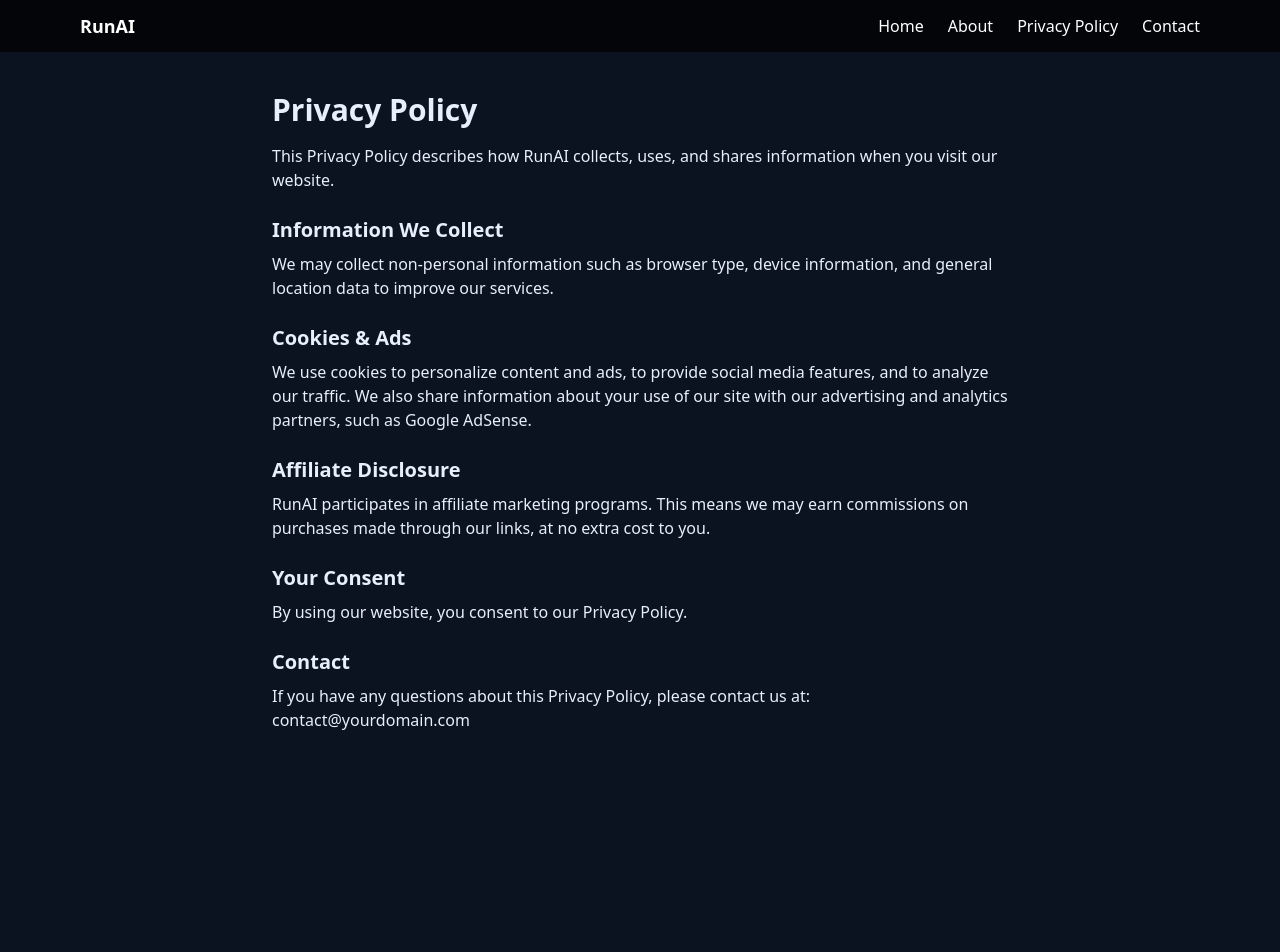
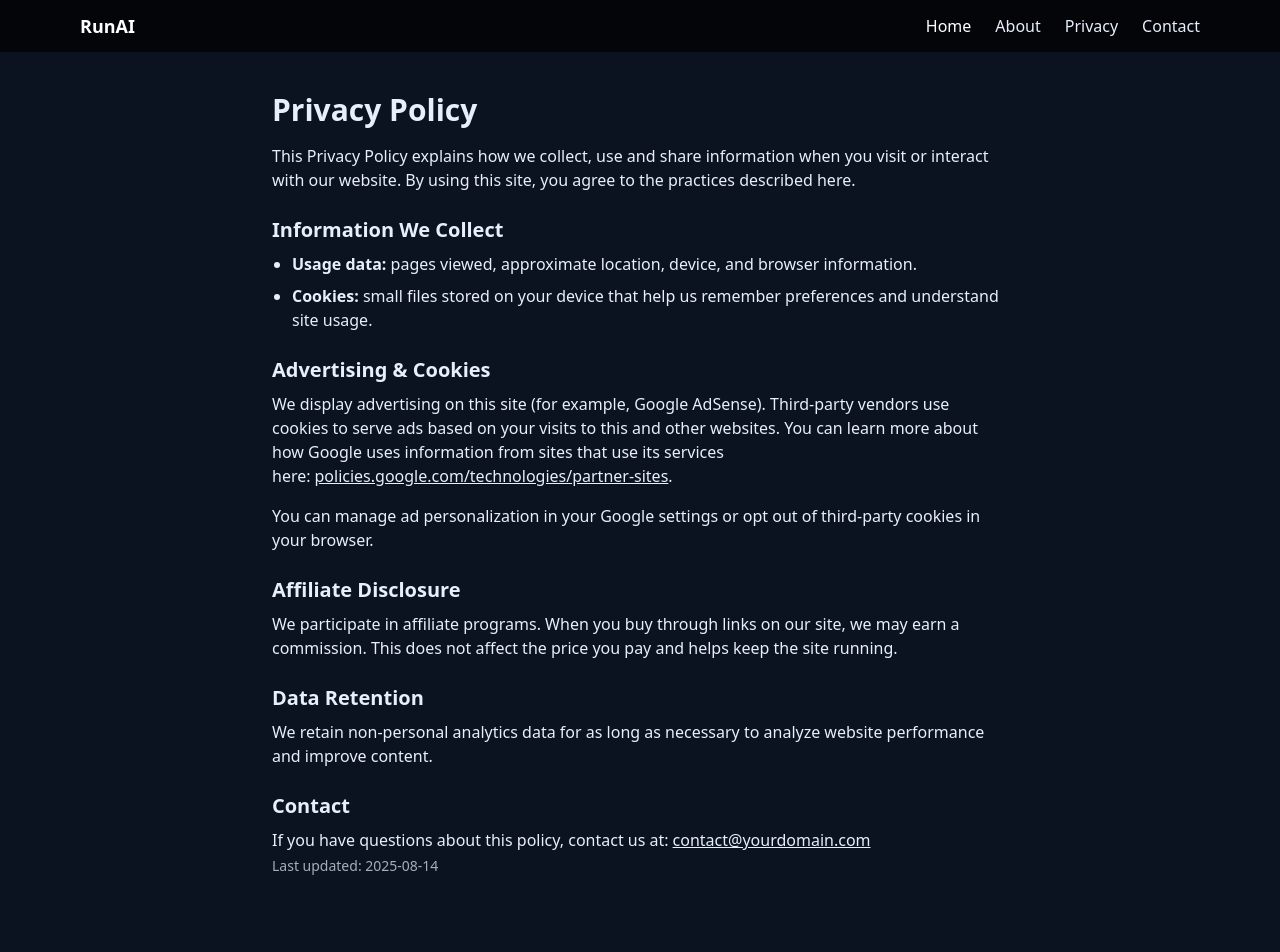
Before and after one commit to stibratte-png/runai-nextjs-starter-cleanv2, a Next.js app: page /privacy-policy in a window 1280 px wide. Shown: the top 952 px of the page. Before the commit the page ends 800 px from the top, so only its background shows below. Built offline with nearby package versions, Linux system fonts and the light colour scheme; no server answers.

Commit message:
about, header etc

```diff
--- a/app/about/page.tsx
+++ b/app/about/page.tsx
@@ -3,13 +3,20 @@ export default function AboutPage() {
     <main className="max-w-3xl mx-auto px-4 py-10">
       <h1 className="text-3xl font-bold mb-4">About RunAI</h1>
       <p className="mb-4">
-        RunAI is an AI-powered running website dedicated to bringing you the latest training tips, gear reviews, nutrition advice, and injury prevention strategies — all generated and curated using cutting-edge artificial intelligence technology.
+        RunAI is an independent running publication focused on practical advice for everyday runners—
+        from your first 5K to your next marathon. We cover training plans, strength work, shoe and watch
+        picks, nutrition, and staying injury-free.
       </p>
       <p className="mb-4">
-        Our mission is to make expert-level running content accessible to everyone, whether you are preparing for your first 5K or chasing a marathon PR.
+        Our approach is simple: clear guidance, tested ideas, and straight-to-the-point reviews.
+        We value consistency, sustainable progress, and smart recovery as the foundation of better running.
       </p>
-      <p>
-        Please note: Some links on our site may be affiliate links. As an Amazon Associate, we earn from qualifying purchases, at no extra cost to you.
+      <p className="mb-4">
+        If you’d like to suggest a topic or product to review, we’d love to hear from you:
+        <a className="underline ml-1" href="mailto:contact@yourdomain.com">contact@yourdomain.com</a>.
+      </p>
+      <p className="text-sm opacity-70">
+        Disclosure: Some of our articles include affiliate links. We may earn a commission at no extra cost to you.
       </p>
     </main>
   )
--- a/app/layout.tsx
+++ b/app/layout.tsx
@@ -1,17 +1,18 @@
 import '@/styles/globals.css'
 import type { Metadata } from 'next'
-import Header from '@/components/Header' // <- make sure this file exists (see below)
+import Header from '@/components/Header' // make sure Header.tsx exists
+import Footer from '@/components/Footer' // optional: create Footer.tsx if you want one
 
 export const metadata: Metadata = {
-  title: 'RunAI – AI-powered running site',
+  title: 'RunAI – Running tips, training & gear',
   description:
-    'Generate and publish running articles automatically. Monetize with ads and affiliates.',
+    'Running training plans, gear recommendations, nutrition and injury-prevention advice.',
   metadataBase: new URL(process.env.SITE_URL || 'https://runai.example.com'),
   alternates: { canonical: '/' },
   openGraph: {
-    title: 'RunAI – AI-powered running site',
+    title: 'RunAI – Running tips, training & gear',
     description:
-      'Generate and publish running articles automatically. Monetize with ads and affiliates.',
+      'Running training plans, gear recommendations, nutrition and injury-prevention advice.',
     url: process.env.SITE_URL || 'https://runai.example.com',
     siteName: 'RunAI',
     type: 'website',
@@ -36,6 +37,7 @@ export default function RootLayout({ children }: { children: React.ReactNode })
       <body>
         <Header />
         {children}
+        <Footer /> {/* remove this line if you’re not adding a footer yet */}
       </body>
     </html>
   )
--- a/app/privacy-policy/page.tsx
+++ b/app/privacy-policy/page.tsx
@@ -3,34 +3,43 @@ export default function PrivacyPolicyPage() {
     <main className="max-w-3xl mx-auto px-4 py-10">
       <h1 className="text-3xl font-bold mb-4">Privacy Policy</h1>
       <p className="mb-4">
-        This Privacy Policy describes how RunAI collects, uses, and shares information when you visit our website.
+        This Privacy Policy explains how we collect, use and share information when you visit or interact with our website.
+        By using this site, you agree to the practices described here.
       </p>
 
       <h2 className="text-xl font-semibold mt-6 mb-2">Information We Collect</h2>
+      <ul className="list-disc pl-5 space-y-2 mb-4">
+        <li><strong>Usage data:</strong> pages viewed, approximate location, device, and browser information.</li>
+        <li><strong>Cookies:</strong> small files stored on your device that help us remember preferences and understand site usage.</li>
+      </ul>
+
+      <h2 className="text-xl font-semibold mt-6 mb-2">Advertising & Cookies</h2>
       <p className="mb-4">
-        We may collect non-personal information such as browser type, device information, and general location data to improve our services.
+        We display advertising on this site (for example, Google AdSense). Third-party vendors use cookies to serve ads based on your visits
+        to this and other websites. You can learn more about how Google uses information from sites that use its services here:
+        <a className="underline ml-1" href="https://policies.google.com/technologies/partner-sites" target="_blank" rel="noreferrer">policies.google.com/technologies/partner-sites</a>.
       </p>
-
-      <h2 className="text-xl font-semibold mt-6 mb-2">Cookies & Ads</h2>
       <p className="mb-4">
-        We use cookies to personalize content and ads, to provide social media features, and to analyze our traffic.
-        We also share information about your use of our site with our advertising and analytics partners, such as Google AdSense.
+        You can manage ad personalization in your Google settings or opt out of third-party cookies in your browser.
       </p>
 
       <h2 className="text-xl font-semibold mt-6 mb-2">Affiliate Disclosure</h2>
       <p className="mb-4">
-        RunAI participates in affiliate marketing programs. This means we may earn commissions on purchases made through our links, at no extra cost to you.
+        We participate in affiliate programs. When you buy through links on our site, we may earn a commission.
+        This does not affect the price you pay and helps keep the site running.
       </p>
 
-      <h2 className="text-xl font-semibold mt-6 mb-2">Your Consent</h2>
+      <h2 className="text-xl font-semibold mt-6 mb-2">Data Retention</h2>
       <p className="mb-4">
-        By using our website, you consent to our Privacy Policy.
+        We retain non-personal analytics data for as long as necessary to analyze website performance and improve content.
       </p>
 
       <h2 className="text-xl font-semibold mt-6 mb-2">Contact</h2>
-      <p>
-        If you have any questions about this Privacy Policy, please contact us at: contact@yourdomain.com
+      <p className="mb-1">
+        If you have questions about this policy, contact us at:
+        <a className="underline ml-1" href="mailto:contact@yourdomain.com">contact@yourdomain.com</a>
       </p>
+      <p className="text-sm opacity-70">Last updated: {new Date().toISOString().slice(0, 10)}</p>
     </main>
   )
 }
--- /dev/null
+++ b/components/Footer.tsx
@@ -0,0 +1,12 @@
+export default function Footer() {
+  return (
+    <footer className="border-t border-white/10 mt-10">
+      <div className="max-w-6xl mx-auto px-4 py-8 text-sm opacity-80 flex flex-col gap-2">
+        <div>© {new Date().getFullYear()} RunAI</div>
+        <div>
+          This site contains affiliate links and advertisements. As an Amazon Associate, we earn from qualifying purchases.
+        </div>
+      </div>
+    </footer>
+  )
+}
--- a/components/Header.tsx
+++ b/components/Header.tsx
@@ -9,9 +9,9 @@ export default function Header() {
         </Link>
         <div className="space-x-6">
           <Link href="/" className="text-white hover:text-gray-300">Home</Link>
-          <Link href="/about" className="text-white hover:text-gray-300">About</Link>
-          <Link href="/privacy-policy" className="text-white hover:text-gray-300">Privacy Policy</Link>
-          <Link href="/contact" className="text-white hover:text-gray-300">Contact</Link>
+          <Link href="/about" className="hover:opacity-80">About</Link>
+          <Link href="/privacy-policy" className="hover:opacity-80">Privacy</Link>
+          <Link href="/contact" className="hover:opacity-80">Contact</Link>
         </div>
       </nav>
     </header>
```
